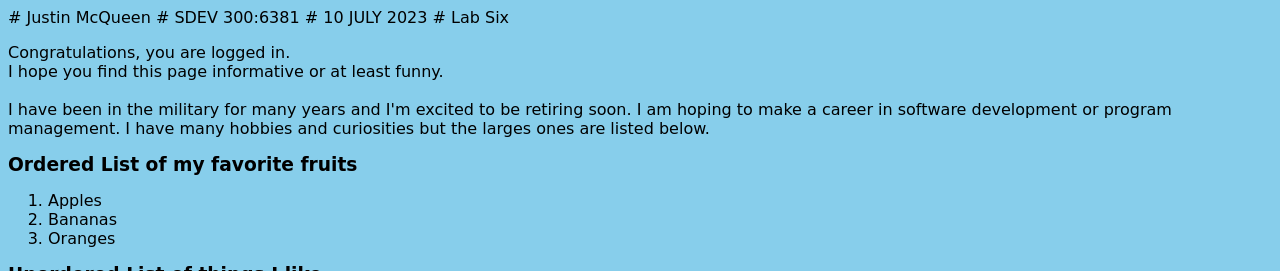
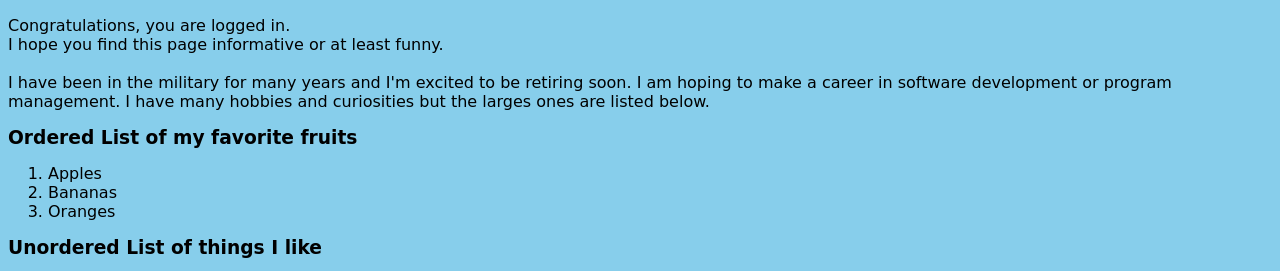
Before and after one commit to GrownDisneyKid/PyFlaskWebsite, a Flask app: template templates/about.html in a window 1280 px wide. Shown: the top 271 px of the page. Run offline with Flask 3, Linux system fonts and the light colour scheme; the template is opened without the code that fills it, so the values that code supplies are empty.

Commit message:
Update about.html

```diff
--- a/templates/about.html
+++ b/templates/about.html
@@ -1,7 +1,4 @@
-<!DOCTYPE html PUBLIC "-//W3C//DTD XHTML 1.0 Transitional//EN" "http://www.w3.org/TR/xhtml1/DTD/xhtml1-transitional.dtd"><html><head></head><body># Justin McQueen
-# SDEV 300:6381
-# 10 JULY 2023
-# Lab Six
+<!DOCTYPE html>
 
 <html>
 <link rel="stylesheet" type="text/css" href="{{ url_for('static', filename='mystyle.css') }}">
```
